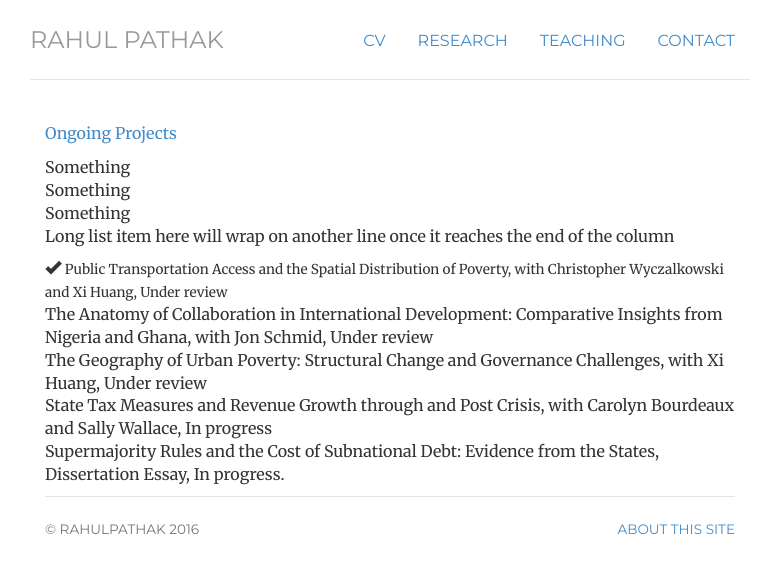
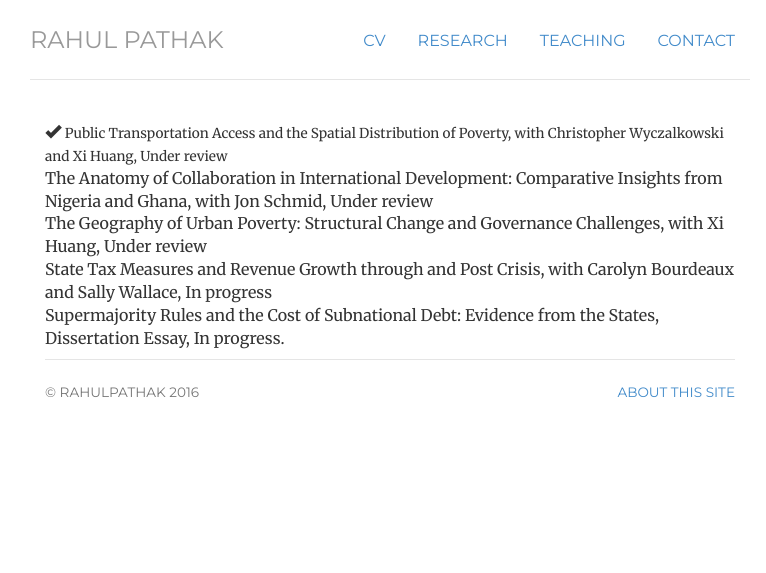
Before and after one commit to pathak-rahul/pathak-rahul.github.io, a Jekyll site: the page built from ongoing/index.html, in a window 1280 px wide. Shown: the top 573 px of the page, without its empty margins (250-1016 px from the left). Built offline with Jekyll 4.4.1, drawn with Linux system fonts in a browser that asks for light colours.

Commit message:
Update index.html

```diff
--- a/ongoing/index.html
+++ b/ongoing/index.html
@@ -8,19 +8,9 @@
 	</div>
 	<div itemscope itemtype="http://data-vocabulary.org/Person" class="col-sm-12">
 
-<p class="text-primary">Ongoing Projects</p>
-
-			<ul class="list-unstyled icon-list chevron-right">
-  				<li>Something</li>
-  				<li>Something</li>
-  				<li>Something</li>
-  				<li>Long list item here will wrap on another line once it reaches the end of the column</li>
-			</ul>
-
-
 <ul class="list-unstyled">
 
-<li> <span class="glyphicon glyphicon-ok"></span> <small>Public Transportation Access and the Spatial Distribution of Poverty, with Christopher Wyczalkowski and Xi Huang, Under review </small></li>
+<li> <span class="glyphicon glyphicon-ok {font-size: 50px;}"></span> <small>Public Transportation Access and the Spatial Distribution of Poverty, with Christopher Wyczalkowski and Xi Huang, Under review </small></li>
 
  </li>
 <li>The Anatomy of Collaboration in International Development: Comparative Insights from Nigeria and Ghana, with Jon Schmid, Under review</li>
```
